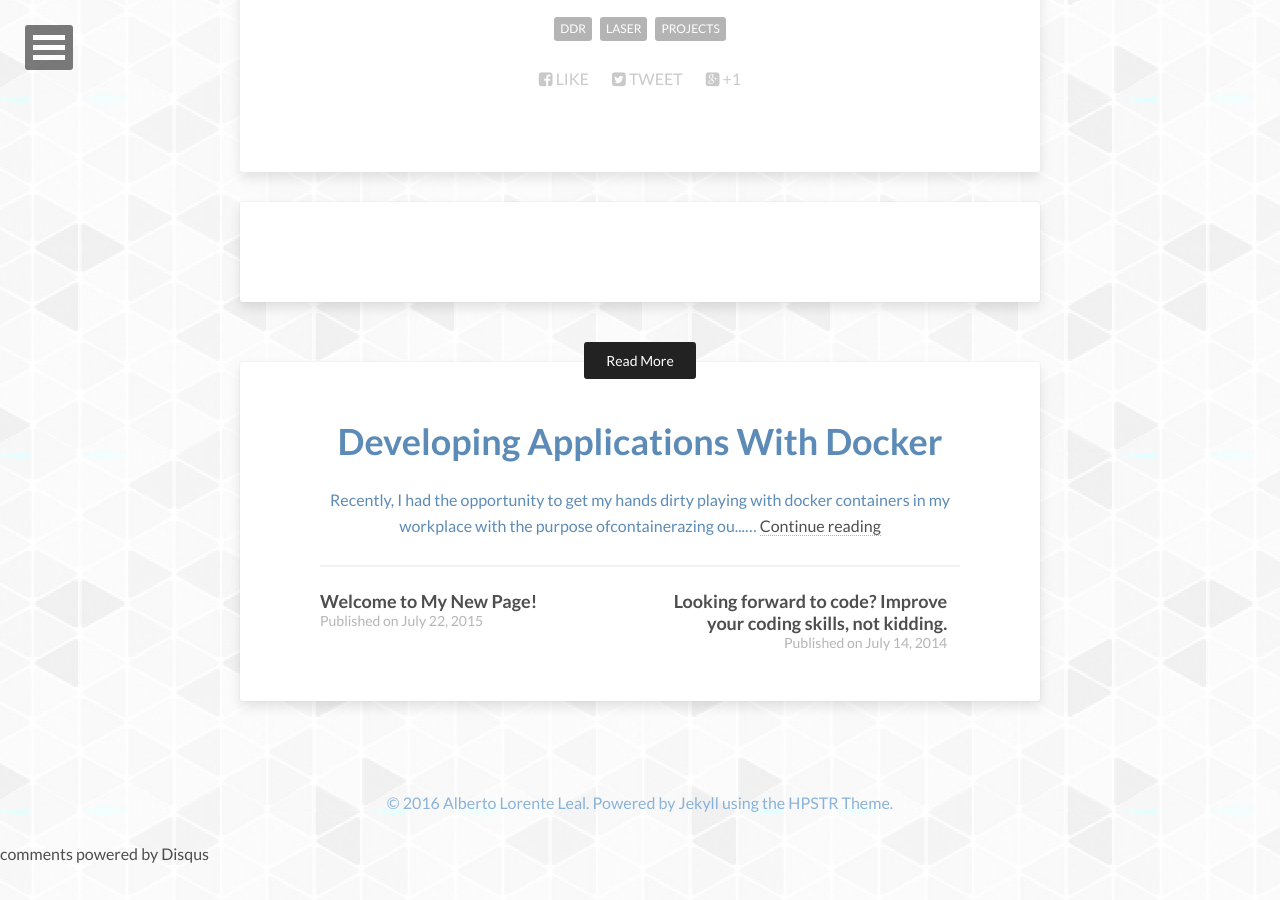
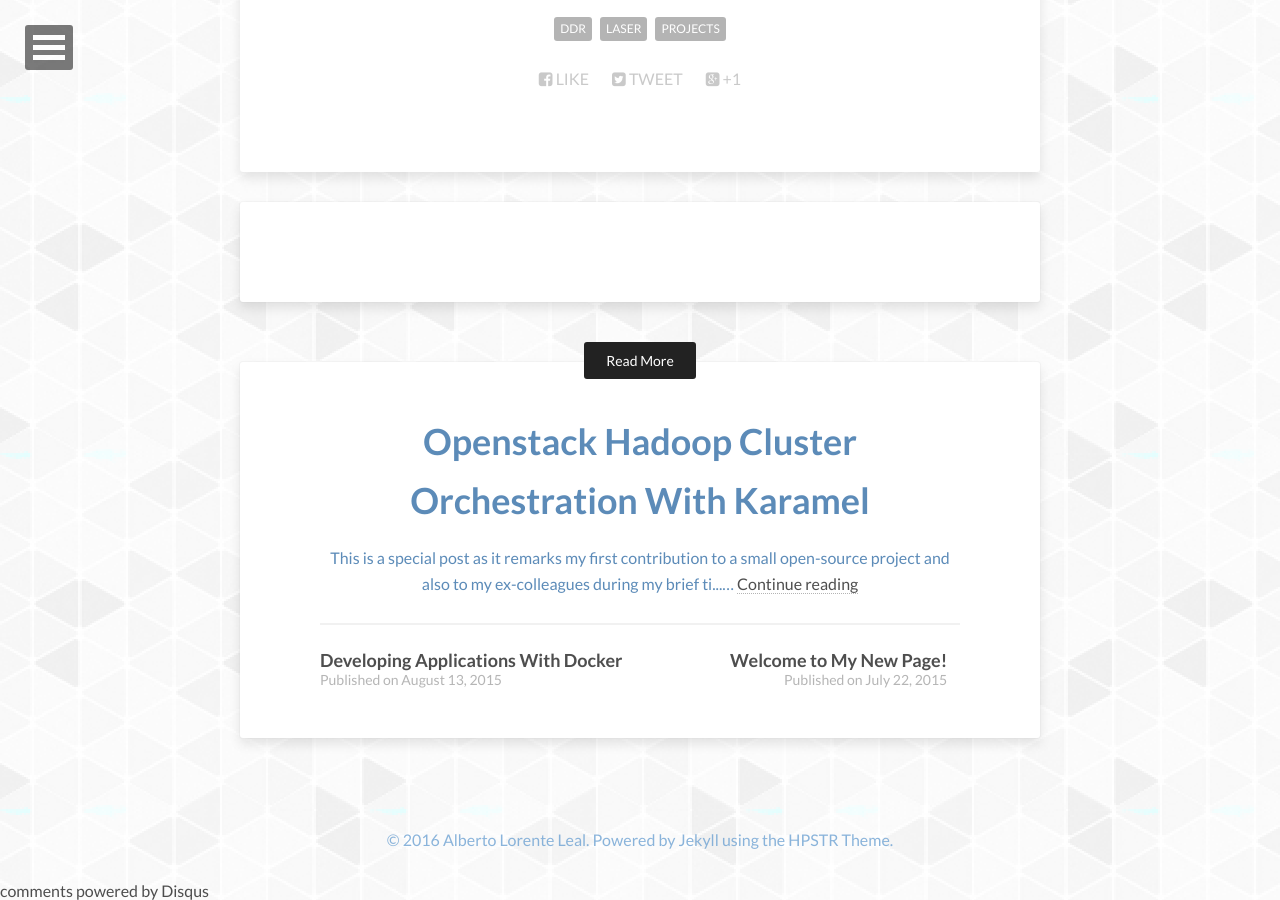
Before and after one commit to alorlea/alorlea.github.io, a Jekyll site: the page built from _posts/2013-07-06-laser-sensor-based-dance-dance-revolution-mat.html, in a window 1280 px wide and 900 px high, scrolled down 5271 px. Built offline with Jekyll 4.4.1, drawn with Linux system fonts in a browser that asks for light colours; nearby versions of some CDN libraries; comment, search, counter and statistics services are not loaded; before the commit the page ends 6134 px from its top, so only the background shows below that; some of the changed lines change nothing that is shown.

Commit message:
continue to write on openstack

```diff
--- a/_posts/open-source/2016-02-08-openstack-cluster-orchestration-with-karamel.markdown
+++ b/_posts/open-source/2016-02-08-openstack-cluster-orchestration-with-karamel.markdown
@@ -11,13 +11,13 @@
   creditlink:
 comments:
 share:
-published: false
+published: true
 date: 2016-02-08T17:26:30+01:00
 ---
 
 This is a special post as it remarks my first contribution to a small open-source project and also to my ex-colleagues
-during my brief time at [SICS](https://www.sics.se/). This project follows up and takes further the initial
-prototype my Master Thesis was centered on orchestrating Hadoop in Platform as a Service solutions.
+during my brief time at [SICS](https://www.sics.se/). This project is a follows up on my Master Thesis which was
+centered on orchestrating Hadoop in Platform as a Service solutions.
 
 This idea has evolved and been refined into a more mature project called [Karamel](http://www.karamel.io/). Karamel is
 a very fine tool that simplifies big data deployments on a selection of cloud providers like AWS and Google Cloud Engine,
@@ -25,14 +25,74 @@
 file, submit it to the application and do one click!
 
 With this tool you can easily have up a functional big data clusters with hadoop with flink or even apache spark.
-In addition, it is the preferred tool for testing out a new hadoop distribution named [HOPS](http://www.hops.io/)
+In addition, it is the preferred tool for testing out a new hadoop distribution named [Hops](http://www.hops.io/)
 which address the inconveniences that big hadoop deployments encounter (for example, how to achieve [high
 availability of the namenode](http://www.hops.io/?q=content/hdfs))
 
 # Introduction
 
-In this post, I will explain how you can deploy
+Here I will try to describe what you need in order to make a deployment using Karamel towards an Openstack
+environment. I will go over how you can write a cluster file to be deployed using this tool and how you need to
+configure the Karamel in order to communicate with your cluster.
+
+## Before we start
 
 In order to deploy our Hadoop cluster on Openstack, first we will need to get a copy of the latest version of
-karamel, you can do it [here](http://www.karamel.io/?q=content/getting-started-karamel). Here you will find
-guidelines to get started with other providers like AWS.
+Karamel, you can do it [here](http://www.karamel.io/?q=content/getting-started-karamel). Here you will find
+guidelines to get started with other providers like AWS. You may download one of the available versions that have
+support for Openstack (version 0.2.0 onwards should do it) or download the source code and build the application with
+ maven.
+
+# Working with Karamel
+
+Getting started with Karamel is quite easy, before launching our cluster, we will need to define the configuration of a
+cluster. In a cluster definition file, we can identify 4 core elements to describe you cluster: Provider, Cookbooks,
+Attributes and Groups.
+
+We will go the meaning of each component through an example cluster, let's imagine that I want to deploy a
+simple Hadoop cluster with Apache Flink running a namenode and 20 datanodes using an Openstack infrastructure. In
+addition, we want to deploy a wordcount job when the cluster is ready.
+
+{% highlight yaml %}
+
+name: flinknova
+nova:
+  flavor: 3
+  image: "99f4625e-f425-472d-8e21-7aa9c3db1c3e"
+
+cookbooks:
+  hadoop:
+    github: "hopshadoop/apache-hadoop-chef"
+    branch: "master"
+  flink:
+    github: "hopshadoop/flink-chef"
+    branch: "master"
+
+groups:
+  namenodes:
+    size: 1
+    recipes:
+        - hadoop::nn
+        - flink::jobmanager
+        - flink::wordcount
+  datanodes:
+    size: 20
+    recipes:
+        - hadoop::dn
+        - flink::taskmanager
+
+{% endhighlight %}
+
+In this case, we can see 3 different code blocks gathering all the information we need for Karamel to do its job.
+
+The first segment of the file contains the provider specific information, for Openstack; we make use of the
+  keyword nova to refer we are going to make use of the Openstack Nova Controller. Then, it will follow specific
+  parameters regarding nova which are:
+
+  * __Flavor:__ This corresponds to a specific hardware configuration for the VM, this is similar to Amazon's EC2
+  instance descriptors. Openstack refers to them as flavors and each one specifies a configuration (CPU, RAM) and are
+   not the same for everyone, as these are configured by the needs of the organization. To simplify this, Karamel makes
+    use of the flavor id attached to your VM configuration.
+
+  * __Image:__ This corresponds to the VM image you want to launch stored in your Openstack system. In this case, we
+  make use of the generated ID when you store your image in Openstack.
```
Also changed, not shown: 1 other file.
